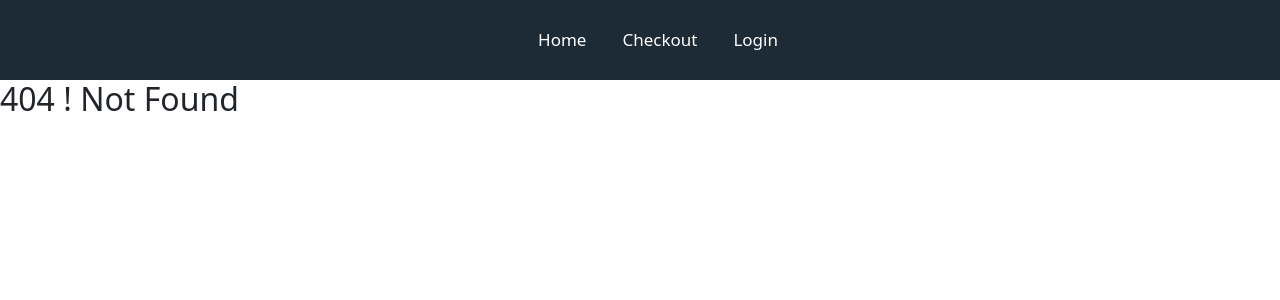
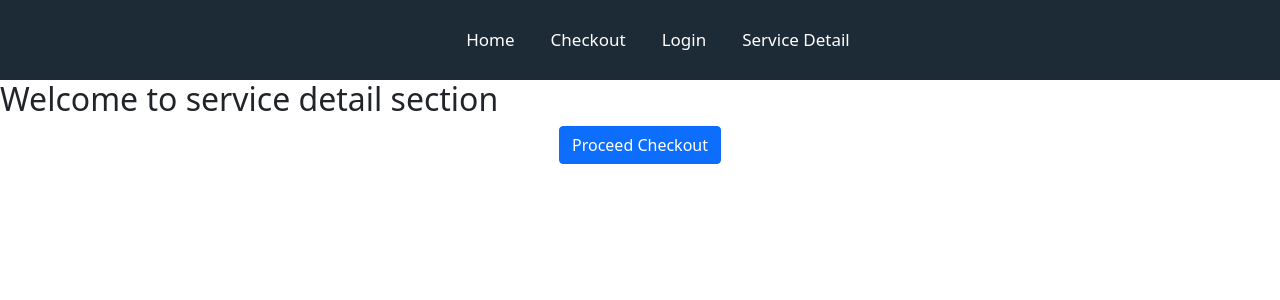
Before and after one commit to mehedialmamun21/independent-service-provider-website, a React (Create React App) app: page /service in a window 1280 px wide. Before the commit this address had no page. Shown: the top 300 px of the page. Built offline with nearby package versions, Linux system fonts and the light colour scheme.

Commit message:
service details working processing

```diff
--- a/src/App.js
+++ b/src/App.js
@@ -6,6 +6,8 @@ import Login from "./components/Login/Login";
 import Header from "./components/Header/Header";
 import Register from "./components/Register/Register";
 import NotFound from "./components/NotFound/NotFound";
+import RequireAuth from "./components/RequireAuth/RequireAuth";
+import ServiceDetail from "./components/ServiceDetail/ServiceDetail";
 
 function App() {
   return (
@@ -13,9 +15,21 @@ function App() {
       <Header></Header>
       <Routes>
         <Route path="/" element={<Home></Home>}></Route>
-        <Route path="/checkout" element={<Checkout></Checkout>}></Route>
+        <Route
+          path="/checkout"
+          element={
+            <RequireAuth>
+              <Checkout></Checkout>
+            </RequireAuth>
+          }
+        ></Route>
         <Route path="/login" element={<Login></Login>}></Route>
         <Route path="/register" element={<Register></Register>}></Route>
+        <Route
+          path="/service"
+          element={<ServiceDetail></ServiceDetail>}
+        ></Route>
+
         <Route path="*" element={<NotFound></NotFound>}></Route>
       </Routes>
     </div>
--- a/src/components/Checkout/Checkout.js
+++ b/src/components/Checkout/Checkout.js
@@ -1,11 +1,11 @@
-import React from 'react';
+import React from "react";
 
 const Checkout = () => {
-    return (
-        <div>
-            <h2>I am from checkout page</h2>
-        </div>
-    );
+  return (
+    <div>
+      <h2>Please Checkout your booking</h2>
+    </div>
+  );
 };
 
 export default Checkout;
--- a/src/components/Header/Header.js
+++ b/src/components/Header/Header.js
@@ -1,14 +1,15 @@
-import React from 'react';
-import { Link } from 'react-router-dom';
-import './Header.css';
+import React from "react";
+import {Link} from "react-router-dom";
+import "./Header.css";
 
 const Header = () => {
   return (
-        <div className='header'>
+    <div className="header">
       <nav>
         <Link to="/">Home</Link>
         <Link to="/checkout">Checkout</Link>
         <Link to="/login">Login</Link>
+        <Link to="/service">Service Detail</Link>
       </nav>
     </div>
   );
--- a/src/components/Home/Home.js
+++ b/src/components/Home/Home.js
@@ -1,6 +1,6 @@
 import React from "react";
 import "./Home.css";
-import { Card, CardGroup } from "react-bootstrap";
+import {Card, CardGroup} from "react-bootstrap";
 
 const Home = () => {
   return (
@@ -20,6 +20,7 @@ const Home = () => {
                 lead-in to additional content. This content is a little bit
                 longer.
               </Card.Text>
+              <button>Book now</button>
             </Card.Body>
           </Card>
           <Card className="card-individual">
@@ -30,6 +31,7 @@ const Home = () => {
                 This card has supporting text below as a natural lead-in to
                 additional content.{" "}
               </Card.Text>
+              <button>Book now</button>
             </Card.Body>
           </Card>
           <Card className="card-individual">
@@ -41,6 +43,7 @@ const Home = () => {
                 lead-in to additional content. This card has even longer content
                 than the first to show that equal height action.
               </Card.Text>
+              <button>Book now</button>
             </Card.Body>
           </Card>
         </CardGroup>
--- /dev/null
+++ b/src/components/ServiceDetail/ServiceDetail.js
@@ -0,0 +1,17 @@
+import React from "react";
+import {Link} from "react-router-dom";
+
+const ServiceDetail = () => {
+  return (
+    <div>
+      <h2>Welcome to service detail section</h2>
+      <div className="text-center">
+        <Link to="/checkout">
+          <button className="btn btn-primary">Proceed Checkout</button>
+        </Link>
+      </div>
+    </div>
+  );
+};
+
+export default ServiceDetail;
```
Lines whose indentation alone changed are shown as unchanged.
